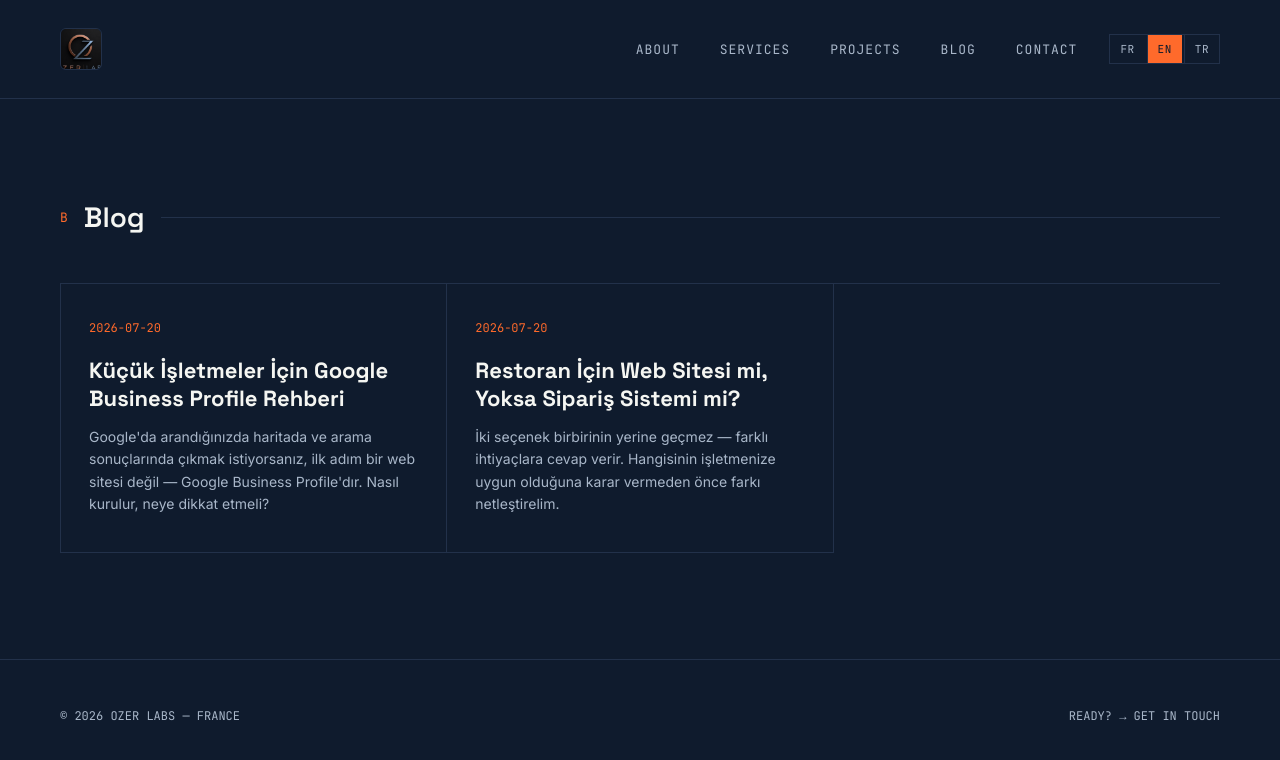
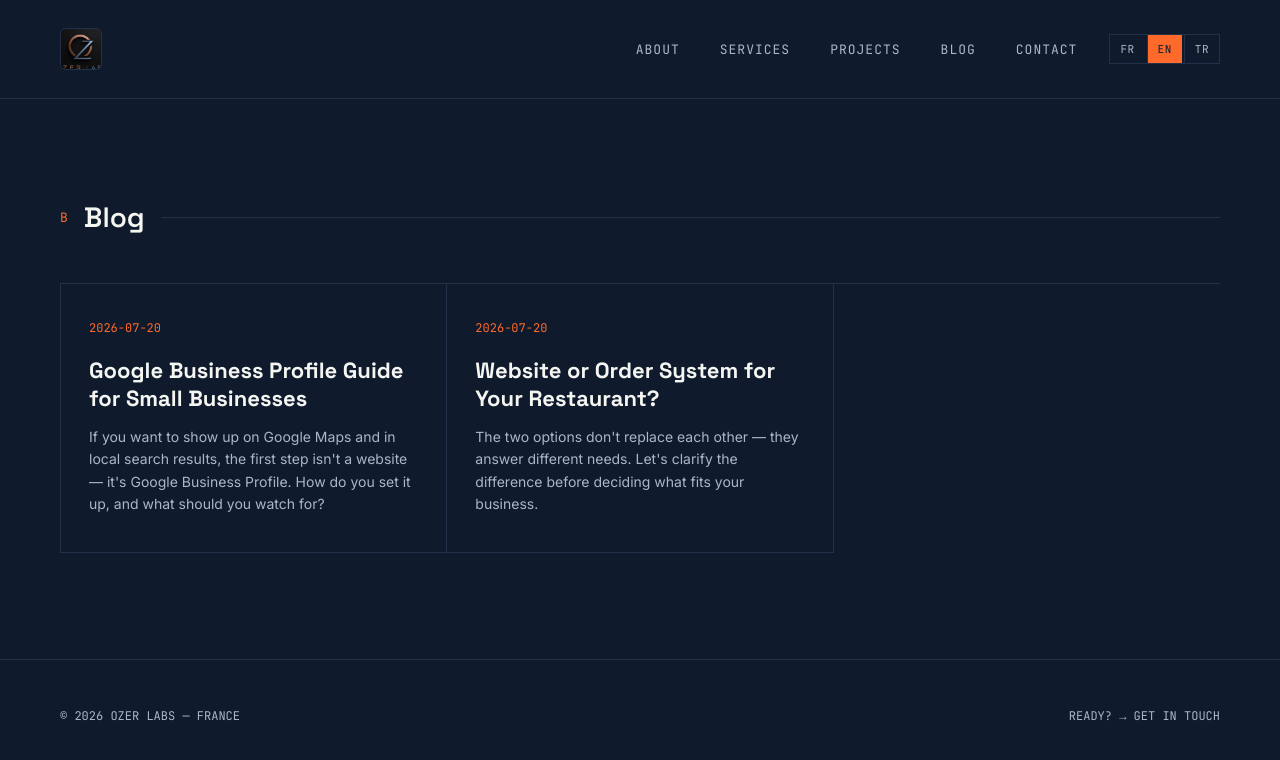
Before and after one commit to halilozer03-dotcom/Ozerlabs, a React (Vite) app: page /blog in a window 1280 px wide. Shown: the top 760 px of the page. Built offline with nearby package versions, Linux system fonts and the light colour scheme.

Commit message:
Blog yazilarini uc dile cevir (FR/EN/TR)

```diff
--- a/src/components/BlogList.jsx
+++ b/src/components/BlogList.jsx
@@ -1,7 +1,10 @@
 import { Link } from 'react-router-dom'
+import { useLanguage } from '../i18n/LanguageContext.jsx'
 import { posts } from '../content/blog.js'
 
 export default function BlogList() {
+  const { lang } = useLanguage()
+
   return (
     <section className="services" style={{ minHeight: '70vh' }}>
       <div className="section-label">
@@ -10,13 +13,16 @@ export default function BlogList() {
         <div className="rule" />
       </div>
       <div className="spec-grid">
-        {posts.map((p) => (
-          <Link key={p.slug} to={`/blog/${p.slug}`} className="spec-card" style={{ display: 'block', textDecoration: 'none', color: 'inherit' }}>
-            <span className="id">{p.date}</span>
-            <h3>{p.title}</h3>
-            <p>{p.excerpt}</p>
-          </Link>
-        ))}
+        {posts.map((p) => {
+          const localized = p[lang] || p.tr
+          return (
+            <Link key={p.slug} to={`/blog/${p.slug}`} className="spec-card" style={{ display: 'block', textDecoration: 'none', color: 'inherit' }}>
+              <span className="id">{p.date}</span>
+              <h3>{localized.title}</h3>
+              <p>{localized.excerpt}</p>
+            </Link>
+          )
+        })}
       </div>
     </section>
   )
--- a/src/components/BlogPost.jsx
+++ b/src/components/BlogPost.jsx
@@ -1,24 +1,29 @@
 import { useEffect } from 'react'
 import { useParams, Link, Navigate } from 'react-router-dom'
 import { marked } from 'marked'
+import { useLanguage } from '../i18n/LanguageContext.jsx'
 import { posts } from '../content/blog.js'
+
+const BACK_LABEL = { fr: '← Tous les articles', en: '← All posts', tr: '← Tüm yazılar' }
 
 export default function BlogPost() {
   const { slug } = useParams()
+  const { lang } = useLanguage()
   const post = posts.find((p) => p.slug === slug)
+  const localized = post ? (post[lang] || post.tr) : null
 
   useEffect(() => {
-    if (!post) return
+    if (!localized) return
     const prevTitle = document.title
-    document.title = `${post.title} — Ozer Labs Blog`
+    document.title = `${localized.title} — Ozer Labs Blog`
     const metaDesc = document.querySelector('meta[name="description"]')
     const prevDesc = metaDesc?.getAttribute('content')
-    if (metaDesc) metaDesc.setAttribute('content', post.excerpt)
+    if (metaDesc) metaDesc.setAttribute('content', localized.excerpt)
     return () => {
       document.title = prevTitle
       if (metaDesc && prevDesc) metaDesc.setAttribute('content', prevDesc)
     }
-  }, [post])
+  }, [localized])
 
   if (!post) return <Navigate to="/blog" replace />
 
@@ -26,16 +31,16 @@ export default function BlogPost() {
     <section className="services" style={{ minHeight: '70vh' }}>
       <div className="section-label">
         <span className="num">B</span>
-        <h2>{post.title}</h2>
+        <h2>{localized.title}</h2>
         <div className="rule" />
       </div>
       <article
         className="spec-card"
         style={{ maxWidth: 760, margin: '0 auto', lineHeight: 1.7 }}
-        dangerouslySetInnerHTML={{ __html: marked.parse(post.content) }}
+        dangerouslySetInnerHTML={{ __html: marked.parse(localized.content) }}
       />
       <p style={{ textAlign: 'center', marginTop: 32 }}>
-        <Link to="/blog">← Tüm yazılar</Link>
+        <Link to="/blog">{BACK_LABEL[lang] || BACK_LABEL.tr}</Link>
       </p>
     </section>
   )
--- a/src/content/blog.js
+++ b/src/content/blog.js
@@ -1,11 +1,77 @@
 export const posts = [
   {
     slug: 'kucuk-isletmeler-icin-google-business-profile-rehberi',
-    title: 'Küçük İşletmeler İçin Google Business Profile Rehberi',
-    excerpt: 'Google\'da arandığınızda haritada ve arama sonuçlarında çıkmak istiyorsanız, ilk adım bir web sitesi değil — Google Business Profile\'dır. Nasıl kurulur, neye dikkat etmeli?',
     date: '2026-07-20',
-    lang: 'tr',
-    content: `
+    fr: {
+      title: 'Guide Google Business Profile pour les petites entreprises',
+      excerpt: "Pour apparaître sur Google Maps et dans les résultats de recherche locaux, la première étape n'est pas un site web, mais Google Business Profile. Comment le configurer, à quoi faire attention ?",
+      content: `
+Quand on recherche "garage auto à Bourgoin-Jallieu" ou "pâtisserie près de moi", ce qui apparaît sur la carte, le nom de l'entreprise, la note et les avis viennent tous d'une seule source : **Google Business Profile** (anciennement Google My Business). Même avec un site web, sans ce profil il est presque impossible d'apparaître dans les recherches locales.
+
+## Google Business Profile, quelle différence avec un site web ?
+
+Votre site web est ce que les gens voient quand ils vous recherchent consciemment. Le Business Profile, lui, est intégré directement par Google dans les résultats de recherche et la carte — vous apparaissez même pour des recherches génériques comme "près de moi". Les deux se complètent, l'un ne remplace pas l'autre.
+
+## Étapes de configuration
+
+1. Se connecter sur **business.google.com** avec le compte Google du propriétaire de l'entreprise — pas celui d'une agence ou d'un consultant, pour que la propriété reste entre ses mains.
+2. Renseigner le nom, la catégorie (ex. "Garage automobile", "Restaurant") et l'adresse.
+3. Une étape de vérification suit — généralement un code envoyé par courrier, parfois par téléphone ou vidéo.
+4. Une fois vérifié, le profil devient actif et modifiable.
+
+## Les détails qui renforcent le profil
+
+- **Horaires** à jour, notamment pendant les jours fériés.
+- **Photos** régulièrement ajoutées : façade, intérieur, produits ou services.
+- **Répondre aux avis** — positifs comme négatifs — signale à Google une entreprise active.
+- **Choix de catégorie** précis : une catégorie trop générique nuit à votre visibilité sur les bonnes recherches.
+
+## Le lien avec votre site web
+
+Le lien vers votre site ajouté au profil signale à Google que le site et l'entreprise sont liés, ce qui renforce la crédibilité SEO du site. Penser les deux ensemble est bien plus efficace que les traiter séparément.
+
+## En résumé
+
+Un site web sans Business Profile, c'est rester invisible pour une grande partie de vos clients potentiels. Ensemble, ils forment une présence numérique complète : confiance et visibilité locale.
+`.trim(),
+    },
+    en: {
+      title: 'Google Business Profile Guide for Small Businesses',
+      excerpt: "If you want to show up on Google Maps and in local search results, the first step isn't a website — it's Google Business Profile. How do you set it up, and what should you watch for?",
+      content: `
+When someone searches "auto garage near me" or "bakery near me", what shows up on the map — business name, star rating, reviews — all comes from one source: **Google Business Profile** (formerly Google My Business). Even with a website, without this profile it's nearly impossible to show up in local search.
+
+## What's the difference from a website?
+
+Your website is what people see when they deliberately search for you. Business Profile is embedded directly into Google's search results and map — you show up even for generic searches like "near me". The two complement each other; neither replaces the other.
+
+## Setup steps
+
+1. Sign in at **business.google.com** with the business owner's own Google account — not an agency's or consultant's — so ownership stays with the business.
+2. Enter the business name, category (e.g. "Auto Repair Shop", "Restaurant"), and address.
+3. A verification step follows — usually a postal code, sometimes phone or video verification.
+4. Once verified, the profile goes live and becomes editable.
+
+## Details that strengthen the profile
+
+- **Hours** kept accurate, especially around holidays.
+- **Photos** added regularly: storefront, interior, products or services.
+- **Responding to reviews** — both positive and negative — signals an active business to Google.
+- **Precise category** selection: a category that's too generic hurts visibility for the right searches.
+
+## The link to your website
+
+Adding your website link to the profile signals to Google that the site and the business are the same entity, which strengthens the site's SEO credibility. Thinking of both together is far more effective than treating them separately.
+
+## Bottom line
+
+A website without a Business Profile means staying invisible to a large share of your potential customers. Together, they form a complete digital presence: trust plus local visibility.
+`.trim(),
+    },
+    tr: {
+      title: 'Küçük İşletmeler İçin Google Business Profile Rehberi',
+      excerpt: "Google'da arandığınızda haritada ve arama sonuçlarında çıkmak istiyorsanız, ilk adım bir web sitesi değil — Google Business Profile'dır. Nasıl kurulur, neye dikkat etmeli?",
+      content: `
 "Bourgoin-Jallieu'de oto tamirci" ya da "yakınımdaki kebapçı" diye arama yaptığınızda karşınıza çıkan harita, işletme adı, yıldızlı puan ve yorumlar — hepsi tek bir kaynaktan geliyor: **Google Business Profile** (eski adıyla Google My Business). Bir web siteniz olsa bile, bu profil olmadan yerel aramalarda görünmeniz neredeyse imkansız.
 
 ## Google Business Profile Nedir, Web Sitesinden Farkı Ne?
@@ -22,26 +88,101 @@ Web siteniz, insanların bilinçli olarak sizi arayıp tıkladığında gördü
 ## Profili Güçlü Tutan Detaylar
 
 - **Çalışma saatleri** güncel ve doğru olmalı — özellikle tatil günlerinde güncellemeyi unutmayın.
-- **Fotoğraflar** düzenli eklenmeli: dış cephe, iç mekan, ürün/hizmet fotoğrafları. Görsel yoğunluğu az olan profiller güven vermez.
+- **Fotoğraflar** düzenli eklenmeli: dış cephe, iç mekan, ürün/hizmet fotoğrafları.
 - **Yorumlara yanıt verin** — hem olumlu hem olumsuz yorumlara kısa, profesyonel yanıtlar Google'ın gözünde de aktif bir işletme sinyali oluşturur.
 - **Kategori seçimi** kritik: yanlış veya çok genel bir kategori, doğru aramalarda çıkmamanıza sebep olur.
 
 ## Web Siteniz ile Bağlantı
 
-Business Profile'a eklediğiniz web sitesi linki, hem kullanıcıyı sitenize yönlendirir hem de Google'a "bu web sitesi ile bu işletme aynı yer" sinyalini verir — bu da SEO açısından web sitenizin güvenilirliğini artırır. Bu yüzden web sitesi ve Business Profile'ı birlikte düşünmek, ayrı ayrı ele almaktan çok daha etkilidir.
+Business Profile'a eklediğiniz web sitesi linki, hem kullanıcıyı sitenize yönlendirir hem de Google'a "bu web sitesi ile bu işletme aynı yer" sinyalini verir — bu da SEO açısından web sitenizin güvenilirliğini artırır.
 
 ## Özet
 
 Bir web siteniz varsa ama Business Profile'ınız yoksa, potansiyel müşterilerinizin büyük kısmına hâlâ görünmüyorsunuz demektir. İkisi birlikte, hem güven inşa eden hem de yerel aramada bulunmanızı sağlayan tam bir dijital varlık oluşturur.
 `.trim(),
+    },
   },
   {
     slug: 'restoran-web-sitesi-mi-siparis-sistemi-mi',
-    title: 'Restoran İçin Web Sitesi mi, Yoksa Sipariş Sistemi mi?',
-    excerpt: 'İki seçenek birbirinin yerine geçmez — farklı ihtiyaçlara cevap verir. Hangisinin işletmenize uygun olduğuna karar vermeden önce farkı netleştirelim.',
     date: '2026-07-20',
-    lang: 'tr',
-    content: `
+    fr: {
+      title: 'Site web ou système de commande pour votre restaurant ?',
+      excerpt: "Les deux options ne se remplacent pas — elles répondent à des besoins différents. Clarifions la différence avant de choisir ce qui convient à votre établissement.",
+      content: `
+Si vous gérez un restaurant, un kebab ou un café, la même question revient toujours : "Nous faut-il juste un site web, ou un système de commande en ligne ?" Ces deux options ne se remplacent pas — elles répondent à des besoins différents. Clarifions la différence avant de décider.
+
+## Le site web : votre vitrine
+
+Un site web classique est la carte d'identité numérique de votre entreprise. Il montre votre menu, votre adresse, vos horaires et vos coordonnées. C'est le premier point de contact qui répond à la question "cet endroit est-il fiable ?".
+
+Un site web suffit si :
+- Vous prenez encore les commandes par téléphone ou sur place
+- Votre objectif principal est la visibilité et la confiance
+- Vous voulez apparaître dans les recherches locales avec Google Business Profile
+
+Mais un site web seul ne peut pas prendre de commande, traiter un paiement, ni notifier la cuisine.
+
+## Le système de commande (SaaS) : votre opération
+
+Le système de commande couvre l'arrière-plan de l'activité. Le client choisit dans le menu, personnalise sa commande, finalise le paiement, et la commande arrive directement en cuisine ou dans le panel de gestion. Pour le propriétaire, cela veut dire gain de temps et moins d'erreurs — les malentendus des commandes téléphoniques disparaissent.
+
+Un système de commande a du sens si :
+- Le volume d'appels aux heures de pointe alourdit la charge de travail
+- Votre menu comporte de nombreux produits personnalisables
+- Vous voulez suivre vos données de vente (produit le plus vendu, heures de pointe)
+
+## Les deux ensemble, souvent la bonne réponse
+
+Pour la plupart des entreprises, la bonne réponse est la combinaison des deux : un site qui trouve le client + un système qui traite la commande. **OZER ORDER**, développé pour Le Volkan, est né exactement de ce besoin — le restaurant avait déjà un site, puis la complexité du menu (7 catégories, 27 produits, étapes de personnalisation) a rendu nécessaire la digitalisation des commandes.
+
+## Par où commencer ?
+
+Si vous n'avez pas encore de site web, c'est toujours la première étape — sans confiance ni visibilité, un système de commande seul ne sert à rien. Si vous avez déjà un site et que le volume de commandes pèse sur votre organisation, il est peut-être temps de passer au système de commande.
+
+Dans les deux cas, le principe reste le même : adapter la technologie à votre activité, pas l'inverse.
+`.trim(),
+    },
+    en: {
+      title: 'Website or Order System for Your Restaurant?',
+      excerpt: "The two options don't replace each other — they answer different needs. Let's clarify the difference before deciding what fits your business.",
+      content: `
+If you run a restaurant, a kebab shop, or a café, the same question keeps coming up: "Do we just need a website, or an online ordering system?" These two options don't replace each other — they answer different needs. Let's clarify the difference before deciding.
+
+## The website: your storefront
+
+A classic website is your business's digital ID card. It shows your menu, location, hours, and contact details. It's the first touchpoint that answers "is this place trustworthy?"
+
+A website is enough if:
+- You still take orders by phone or in person
+- Your main goal is visibility and trust
+- You want to show up in local search alongside Google Business Profile
+
+But a website alone can't take an order, process payment, or notify the kitchen.
+
+## The order system (SaaS): your operations
+
+An order system covers the operational backend. The customer picks from the menu, customizes the order, completes payment, and the order lands directly in the kitchen or admin panel. For the owner, that means time saved and fewer errors — the mix-ups common with phone orders disappear.
+
+An order system makes sense if:
+- Phone traffic during peak hours is overwhelming your staff
+- Your menu has many customizable items
+- You want to track order data — best-sellers, peak hours
+
+## Often, the answer is both
+
+For most businesses, the right answer is combining both: a site that finds the customer + a system that processes the order. **OZER ORDER**, built for Le Volkan, came from exactly this need — the restaurant already had a website, then the menu grew more complex (7 categories, 27 products, customization steps), making order digitization necessary.
+
+## Where to start
+
+If you don't have a website yet, that's always step one — without trust and visibility, an order system alone won't help. If you already have a site and order volume is straining your operations, it may be time to move to an order system.
+
+Either way, the principle stays the same: shape the technology around your business, not the other way around.
+`.trim(),
+    },
+    tr: {
+      title: 'Restoran İçin Web Sitesi mi, Yoksa Sipariş Sistemi mi?',
+      excerpt: 'İki seçenek birbirinin yerine geçmez — farklı ihtiyaçlara cevap verir. Hangisinin işletmenize uygun olduğuna karar vermeden önce farkı netleştirelim.',
+      content: `
 Bir restoran, kebapçı ya da kafe işletiyorsanız, dijitalleşme konusunda karşınıza hep aynı soru çıkar: "Bize sadece bir web sitesi mi lazım, yoksa online sipariş alabileceğimiz bir sistem mi?" Bu iki seçenek birbirinin yerine geçmez — farklı ihtiyaçlara cevap verir. Hangisinin size uygun olduğuna karar vermeden önce farkı netleştirelim.
 
 ## Web Sitesi: Vitrininiz
@@ -57,12 +198,12 @@ Ama web sitesi tek başına sipariş alamaz, ödeme işleyemez, mutfağa bildiri
 
 ## Sipariş Sistemi (SaaS): Operasyonunuz
 
-Sipariş sistemi ise işin arka planını da kapsar. Müşteri menüden seçim yapar, siparişi özelleştirir (ör. "acısız", "ekstra peynir"), ödemeyi tamamlar ve sipariş doğrudan mutfağa ya da yönetim paneline düşer. İşletme sahibi için bu, hem zaman kazancı hem de hata payının azalması demektir.
+Sipariş sistemi ise işin arka planını da kapsar. Müşteri menüden seçim yapar, siparişi özelleştirir, ödemeyi tamamlar ve sipariş doğrudan mutfağa ya da yönetim paneline düşer. İşletme sahibi için bu, hem zaman kazancı hem de hata payının azalması demektir.
 
 Bir sipariş sistemi şu durumlarda anlamlıdır:
 - Yoğun saatlerde telefon trafiği iş yükünü artırıyorsa
 - Menünüzde çok sayıda özelleştirilebilir ürün varsa
-- Sipariş verilerini (en çok satan ürün, yoğun saatler) takip etmek istiyorsanız
+- Sipariş verilerini takip etmek istiyorsanız
 
 ## İkisi Birlikte de Olabilir
 
@@ -70,9 +211,10 @@ Aslında çoğu işletme için doğru cevap ikisinin birleşimidir: müşteriyi
 
 ## Nereden Başlamalı?
 
-Eğer henüz bir web siteniz yoksa, ilk adım her zaman odur — güven ve görünürlük olmadan sipariş sistemi tek başına işe yaramaz. Web siteniz varsa ve sipariş yoğunluğu operasyonu zorluyorsa, o zaman sipariş sistemine geçmenin zamanı gelmiş olabilir.
+Eğer henüz bir web siteniz yoksa, ilk adım her zaman odur. Web siteniz varsa ve sipariş yoğunluğu operasyonu zorluyorsa, o zaman sipariş sistemine geçmenin zamanı gelmiş olabilir.
 
 Her iki durumda da işin özü aynı: teknolojiyi işinize göre şekillendirmek, işinizi teknolojiye göre değil.
 `.trim(),
+    },
   },
 ]
```
